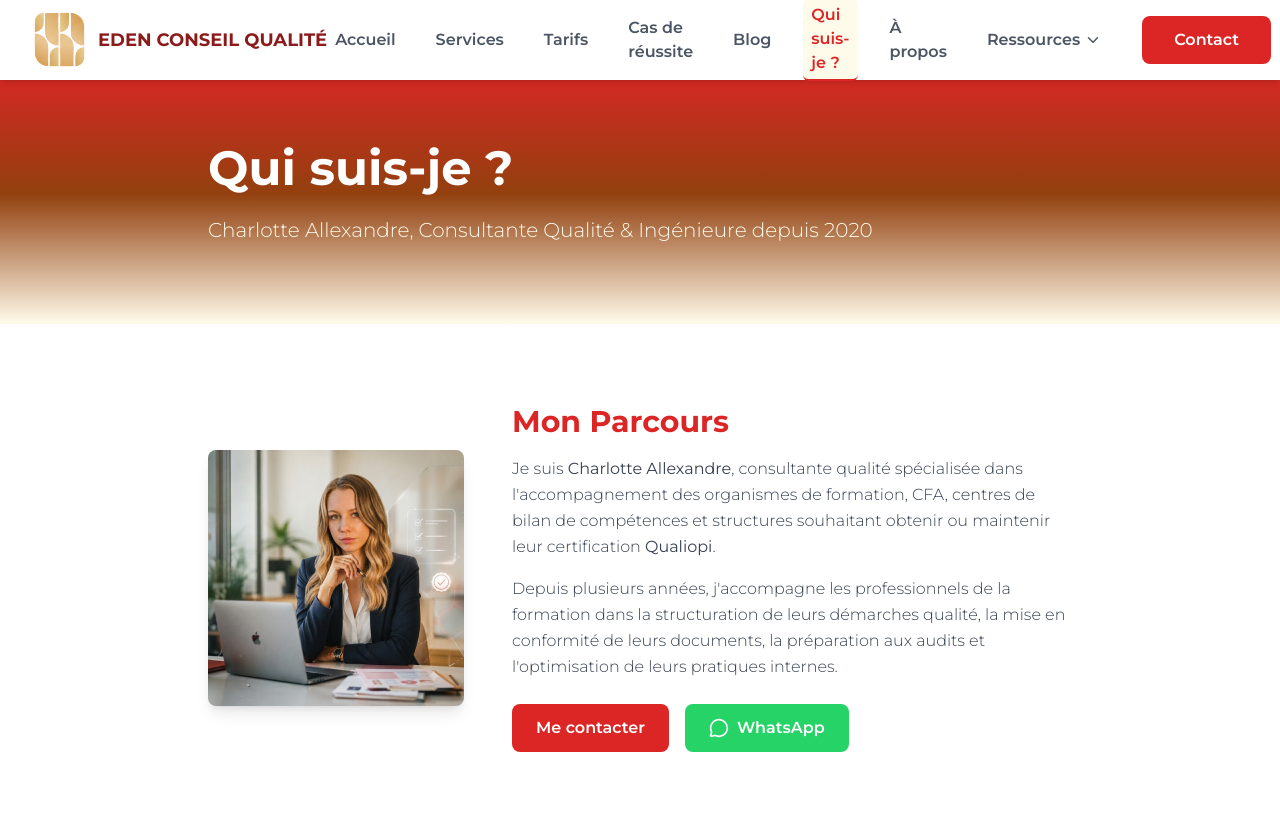
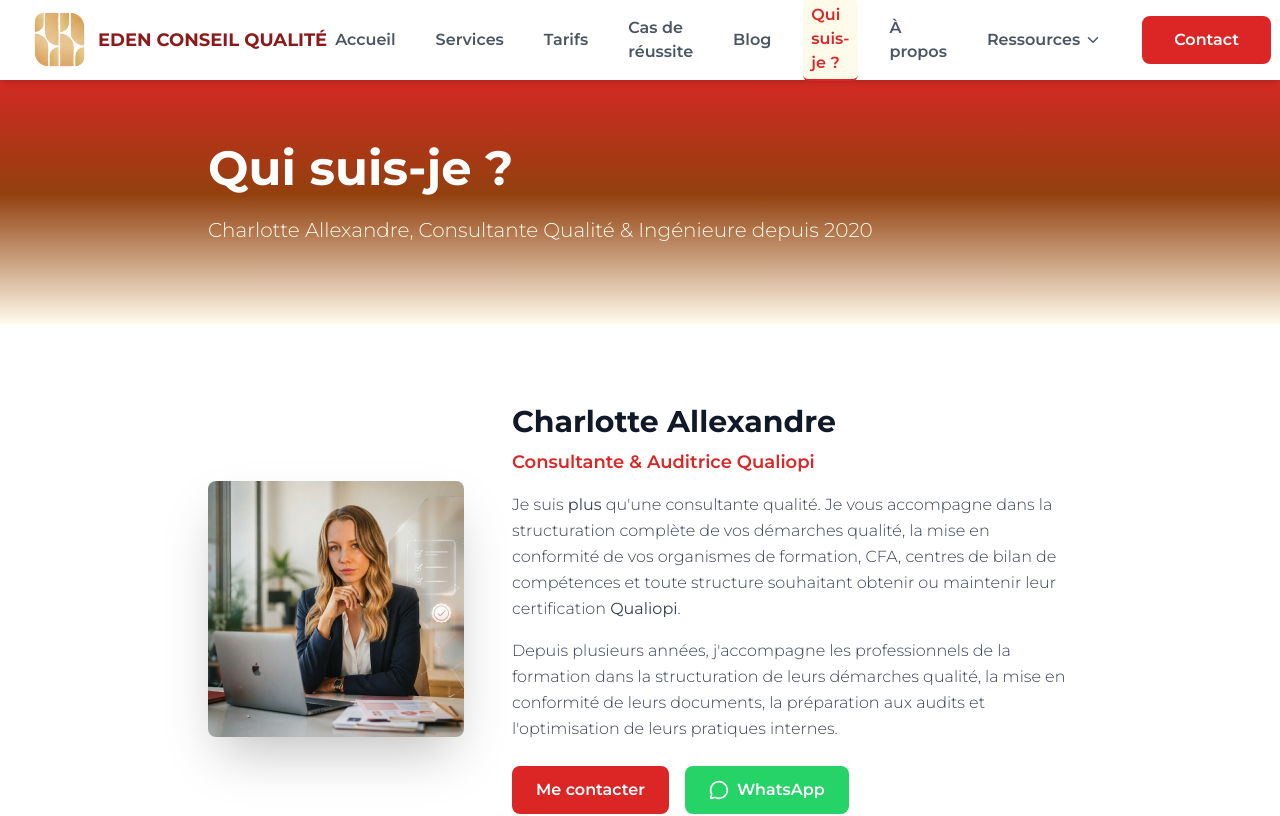
Before and after one commit to charlotteallex23/eden-qualite-conseil, a React (Vite) app: page /qui-suis-je in a window 1280 px wide. Shown: the top 816 px of the page. Built offline with nearby package versions, Linux system fonts and the light colour scheme.

Commit message:
fix: Enhanced photo shadow, restructured title hierarchy with 'Plus' emphasis

```diff
--- a/src/pages/QuiSuisJe.tsx
+++ b/src/pages/QuiSuisJe.tsx
@@ -75,7 +75,7 @@ export default function QuiSuisJe() {
           <div className="grid md:grid-cols-3 gap-12 mb-16 items-center">
             {/* Image */}
             <div className="md:col-span-1">
-              <div className="rounded-lg overflow-hidden shadow-lg">
+              <div className="rounded-lg overflow-hidden shadow-2xl">
                 <img
                   src={charlotteImg}
                   alt="Charlotte Allexandre - Consultante Qualité"
@@ -87,9 +87,10 @@ export default function QuiSuisJe() {
             {/* Content */}
             <div className="md:col-span-2 space-y-6">
               <div>
-                <h2 className="text-3xl font-bold text-red-600 mb-4">Mon Parcours</h2>
+                <h2 className="text-3xl font-bold text-gray-900 mb-2">Charlotte Allexandre</h2>
+                <p className="text-lg text-red-600 font-semibold mb-4">Consultante & Auditrice Qualiopi</p>
                 <p className="text-gray-700 leading-relaxed mb-4">
-                  Je suis <strong>Charlotte Allexandre</strong>, consultante qualité spécialisée dans l'accompagnement des organismes de formation, CFA, centres de bilan de compétences et structures souhaitant obtenir ou maintenir leur certification <strong>Qualiopi</strong>.
+                  Je suis <strong>plus</strong> qu'une consultante qualité. Je vous accompagne dans la structuration complète de vos démarches qualité, la mise en conformité de vos organismes de formation, CFA, centres de bilan de compétences et toute structure souhaitant obtenir ou maintenir leur certification <strong>Qualiopi</strong>.
                 </p>
                 <p className="text-gray-700 leading-relaxed">
                   Depuis plusieurs années, j'accompagne les professionnels de la formation dans la structuration de leurs démarches qualité, la mise en conformité de leurs documents, la préparation aux audits et l'optimisation de leurs pratiques internes.
```
